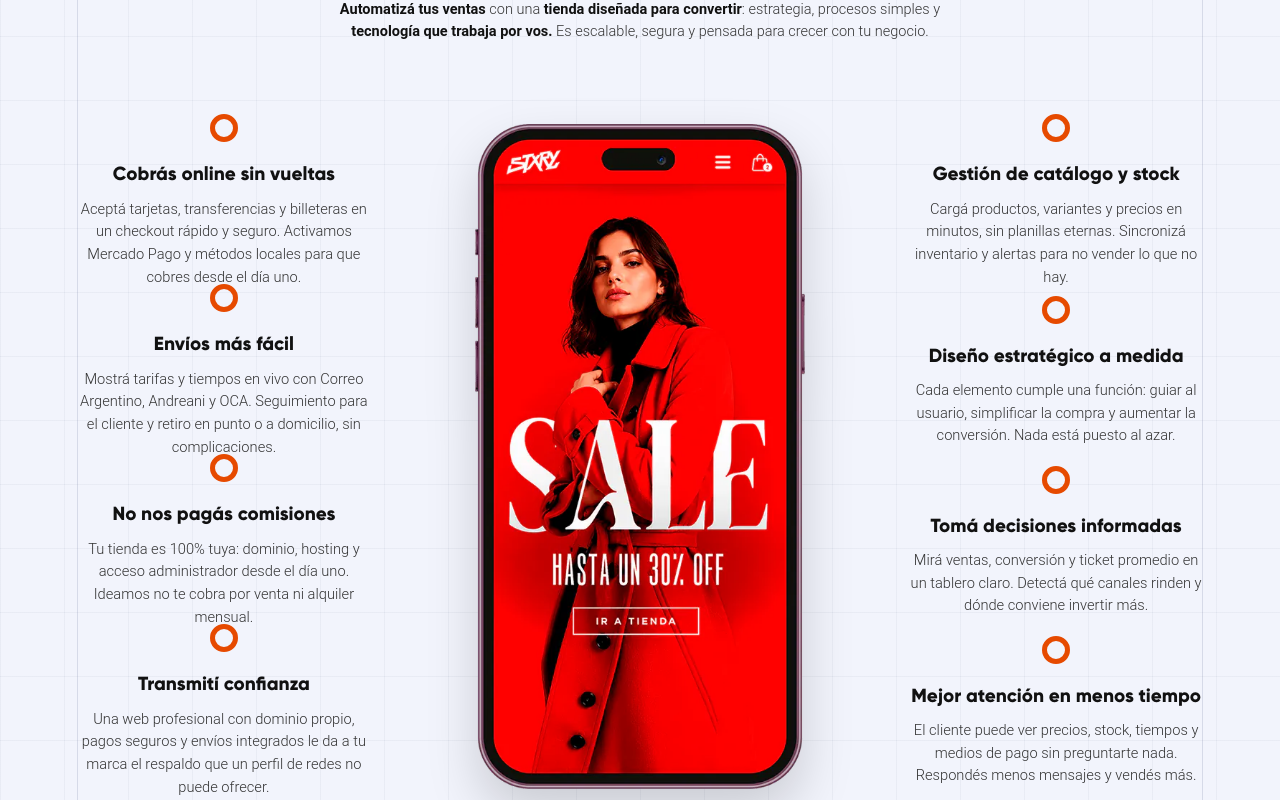
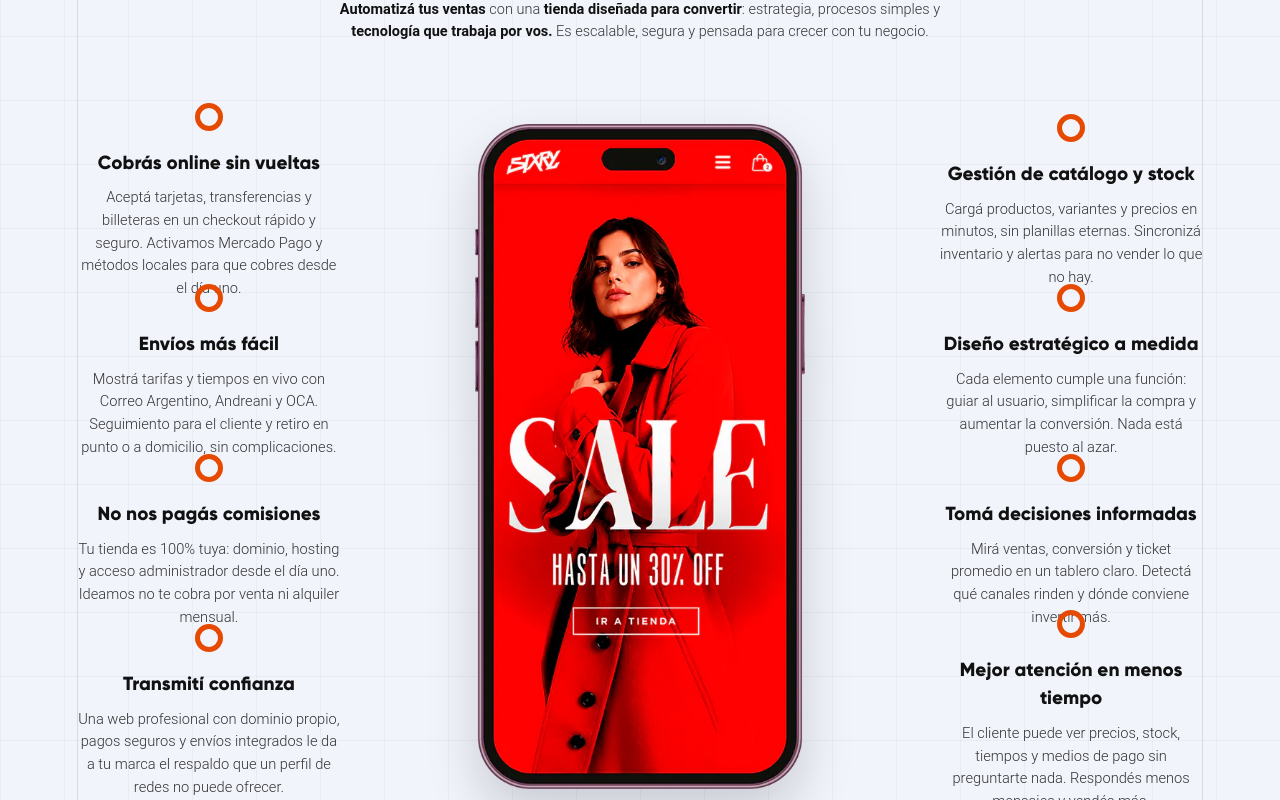
Before and after one commit to ideamosestudio/ideamosdemo, a Next.js app: page / in a window 1280 px wide. Shown: the part 1660-2460 px from the top of the page. Built offline with nearby package versions, Linux system fonts and the light colour scheme.

Commit message:
Refinar espaciado y enlace de testimonio

```diff
--- a/app/layout-request-2026-09-02.css
+++ b/app/layout-request-2026-09-02.css
@@ -3,6 +3,9 @@
   /* Home: 15 px adicionales entre cada bullet y mockup a la misma altura. */
   #site-root .home-page .shop-layout{
     --home-shop-height:clamp(665px,calc(42vw + 45px),805px);
+    grid-template-columns:minmax(0,380px) minmax(300px,430px) minmax(0,380px)!important;
+    justify-content:center!important;
+    column-gap:clamp(84px,5.2vw,100px)!important;
     align-items:stretch!important;
   }
 
@@ -18,11 +21,20 @@
   }
 
   /* Diseño web: franja central compacta, textos más cortos y ritmo de bullets consistente. */
+  #site-root .internal-page .design-problems{
+    padding-top:145px!important;
+  }
+
+  #site-root .internal-page .design-problems .service-heading{
+    margin-bottom:85px!important;
+  }
+
   #site-root .internal-page .design-problems-layout{
     --design-problems-height:clamp(700px,42vw,805px);
     width:min(1130px,72vw)!important;
     grid-template-columns:minmax(0,500px) minmax(300px,430px)!important;
     gap:clamp(70px,5.2vw,100px)!important;
+    justify-content:center!important;
     align-items:stretch!important;
   }
 
--- a/lib/testimonials.ts
+++ b/lib/testimonials.ts
@@ -29,7 +29,7 @@ export const testimonials = [
     image: "/media/testimonials/mr-image.jpg",
     avatar: "/media/testimonials/mr-avatar.png",
     video: "/media/testimonials/mr.mp4",
-    site: "https://estudioideamos.github.io/mr-ingenieria-estructural/",
+    site: "https://mringenieriaestructural.com.ar/",
     alt: "Rodolfo Merino de MR Ingeniería",
   },
   {
```
